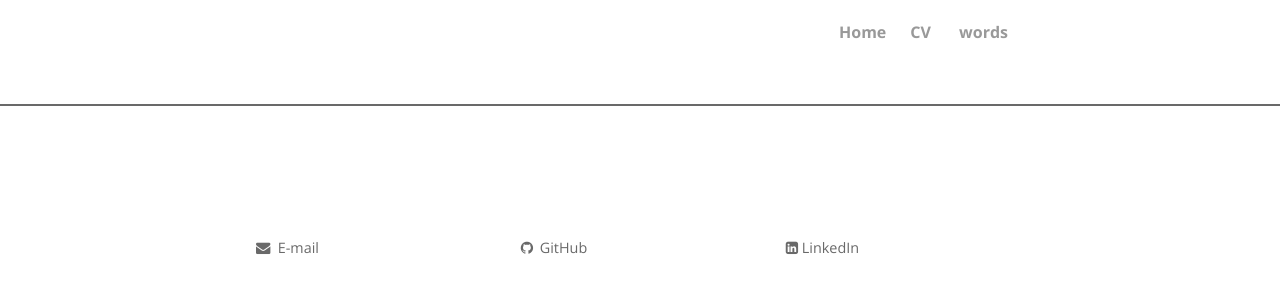
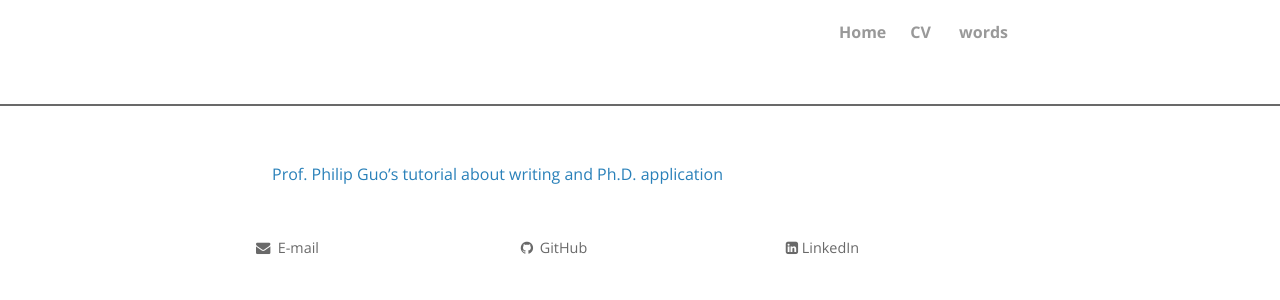
Before and after one commit to KilluaKukuroo/killuakukuroo.github.io, a Jekyll site: the page built from words.md, in a window 1280 px wide. Shown: the top 300 px of the page. Built offline with Jekyll 4.4.1, drawn with Linux system fonts in a browser that asks for light colours; nearby versions of some CDN libraries; our own code applies the rules of GitHub Pages for plain Markdown files; comment, search, counter and statistics services are not loaded; a style sheet for code colours, icons or effects is not loaded.

Commit message:
updata words

```diff
--- a/words.md
+++ b/words.md
@@ -1,2 +1,2 @@
 
-[]()<br>
+[Prof. Philip Guo's tutorial about writing and Ph.D. application](http://pgbovine.net/writings.htm)<br>
```
